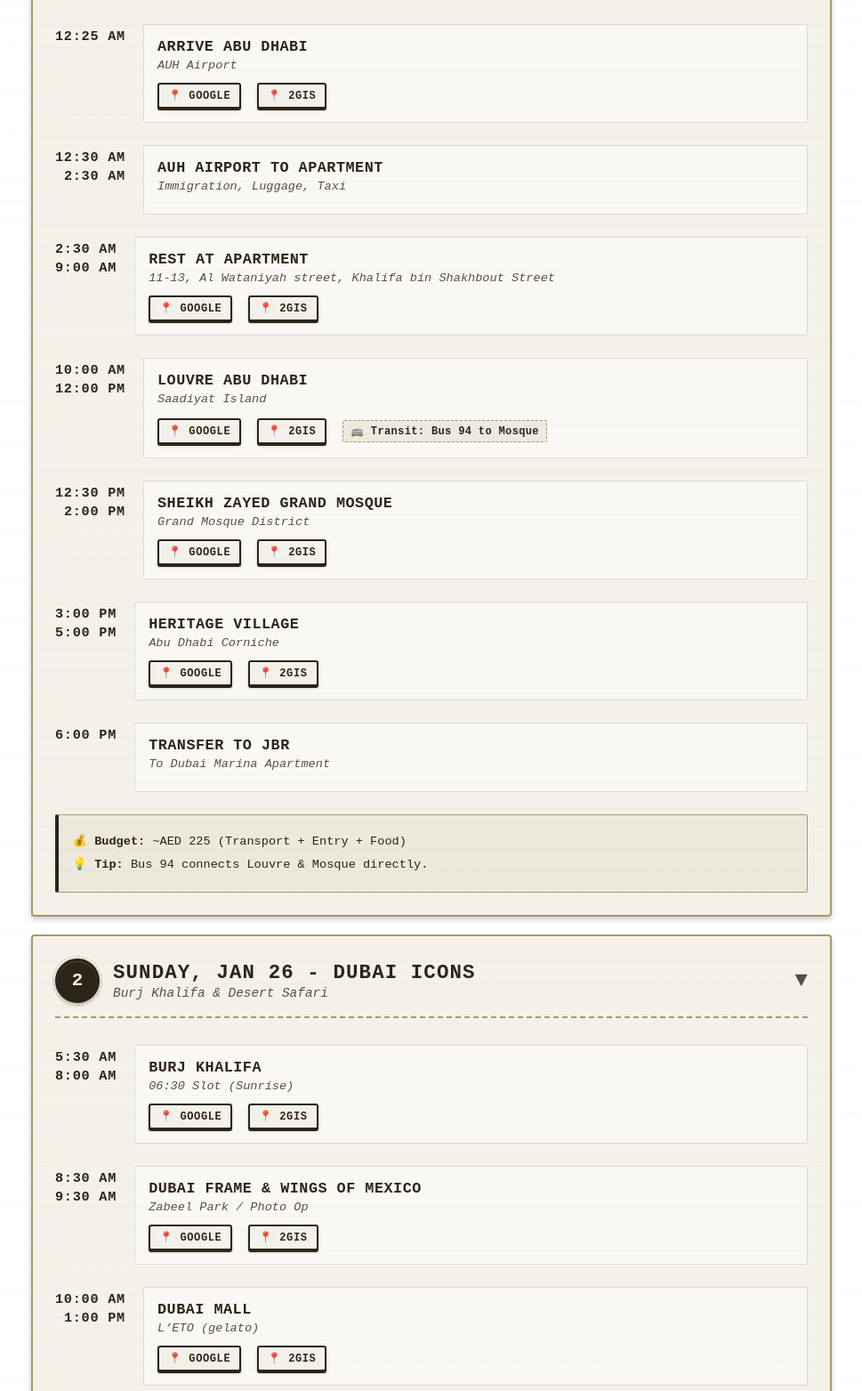
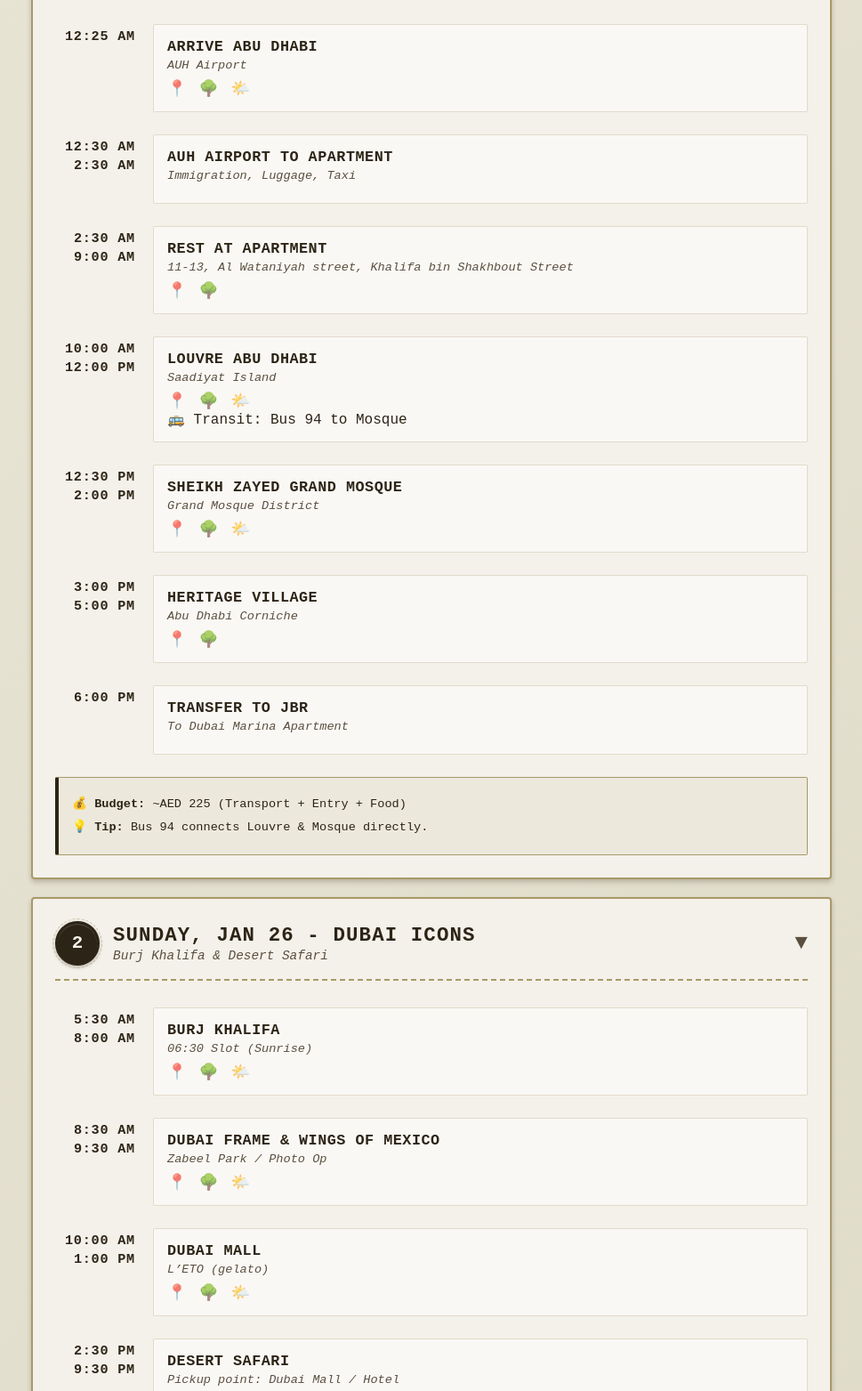
Before and after one commit to lazzyms/special-waffle, a website: page index.html in a window 1280 px wide. Shown: the part 268-1831 px from the top of the page at 89% size, without its empty margins (155-1124 px from the left). Drawn offline with Linux system fonts and the light colour scheme.

Commit message:
feat: update map button styles and add weather links for enhanced user navigation

```diff
--- a/index.html
+++ b/index.html
@@ -94,9 +94,11 @@
                         <span class="stop-name">Arrive Abu Dhabi</span>
                         <span class="stop-note">AUH Airport</span>
                         <a href="https://www.google.com/maps/search/?api=1&query=Abu+Dhabi+International+Airport"
-                            target="_blank" class="map-btn">📍 Google</a>
+                            target="_blank" class="map-btn">📍</a>
                         <a href="https://2gis.ae/dubai/search/Abu%20Dhabi%20International%20Airport" target="_blank"
-                            class="map-btn">📍 2GIS</a>
+                            class="map-btn">🌳</a>
+                        <a href="https://www.accuweather.com/en/ae/abu-dhabi/321626/weather-forecast/321626"
+                            target="_blank" class="map-btn">🌤️</a>
                     </div>
                 </div>
 
@@ -114,9 +116,9 @@
                         <span class="stop-name">Rest at Apartment</span>
                         <span class="stop-note">11-13, Al Wataniyah street, Khalifa bin Shakhbout Street</span>
                         <a href="https://www.google.com/maps/search/?api=1&query=Khalifa+bin+Shakhbout+Street+Abu+Dhabi"
-                            target="_blank" class="map-btn">📍 Google</a>
+                            target="_blank" class="map-btn">📍</a>
                         <a href="
-https://2gis.ae/dubai/geo/70030076151220306/54.363482,24.455676" target="_blank" class="map-btn">📍 2GIS</a>
+https://2gis.ae/dubai/geo/70030076151220306/54.363482,24.455676" target="_blank" class="map-btn">🌳</a>
                     </div>
                 </div>
 
@@ -126,9 +128,11 @@
                         <span class="stop-name">Louvre Abu Dhabi</span>
                         <span class="stop-note">Saadiyat Island</span>
                         <a href="https://www.google.com/maps/search/?api=1&query=Louvre+Abu+Dhabi" target="_blank"
-                            class="map-btn">📍 Google</a>
-                        <a href="https://2gis.ae/dubai/search/Louvre%20Abu%20Dhabi" target="_blank" class="map-btn">📍
-                            2GIS</a>
+                            class="map-btn">📍</a>
+                        <a href="https://2gis.ae/dubai/search/Louvre%20Abu%20Dhabi" target="_blank"
+                            class="map-btn">🌳</a>
+                        <a href="https://www.accuweather.com/en/ae/abu-dhabi/321626/weather-forecast/321626"
+                            target="_blank" class="map-btn">🌤️</a>
                         <div class="transit-badge">🚌 Transit: Bus 94 to Mosque</div>
                     </div>
                 </div>
@@ -139,9 +143,11 @@
                         <span class="stop-name">Sheikh Zayed Grand Mosque</span>
                         <span class="stop-note">Grand Mosque District</span>
                         <a href="https://www.google.com/maps/search/?api=1&query=Sheikh+Zayed+Grand+Mosque"
-                            target="_blank" class="map-btn">📍 Google</a>
+                            target="_blank" class="map-btn">📍</a>
                         <a href="https://2gis.ae/dubai/search/Sheikh%20Zayed%20Grand%20Mosque" target="_blank"
-                            class="map-btn">📍 2GIS</a>
+                            class="map-btn">🌳</a>
+                        <a href="https://www.accuweather.com/en/ae/abu-dhabi/321626/weather-forecast/321626"
+                            target="_blank" class="map-btn">🌤️</a>
                     </div>
                 </div>
 
@@ -151,9 +157,9 @@
                         <span class="stop-name">Heritage Village</span>
                         <span class="stop-note">Abu Dhabi Corniche</span>
                         <a href="https://www.google.com/maps/search/?api=1&query=Heritage+Village+Abu+Dhabi"
-                            target="_blank" class="map-btn">📍 Google</a>
+                            target="_blank" class="map-btn">📍</a>
                         <a href="https://2gis.ae/dubai/search/Heritage%20Village%20Abu%20Dhabi" target="_blank"
-                            class="map-btn">📍 2GIS</a>
+                            class="map-btn">🌳</a>
                     </div>
                 </div>
 
@@ -190,9 +196,10 @@
                         <span class="stop-name">Burj Khalifa</span>
                         <span class="stop-note">06:30 Slot (Sunrise)</span>
                         <a href="https://www.google.com/maps/search/?api=1&query=Burj+Khalifa" target="_blank"
-                            class="map-btn">📍 Google</a>
-                        <a href="https://2gis.ae/dubai/search/Burj%20Khalifa" target="_blank" class="map-btn">📍
-                            2GIS</a>
+                            class="map-btn">📍</a>
+                        <a href="https://2gis.ae/dubai/search/Burj%20Khalifa" target="_blank" class="map-btn">🌳</a>
+                        <a href="https://www.accuweather.com/en/ae/dubai/323091/weather-forecast/323091" target="_blank"
+                            class="map-btn">🌤️</a>
                     </div>
                 </div>
 
@@ -202,8 +209,10 @@
                         <span class="stop-name">Dubai Frame & Wings of Mexico</span>
                         <span class="stop-note">Zabeel Park / Photo Op</span>
                         <a href="https://www.google.com/maps/search/?api=1&query=Dubai+Frame" target="_blank"
-                            class="map-btn">📍 Google</a>
-                        <a href="https://2gis.ae/dubai/search/Dubai%20Frame" target="_blank" class="map-btn">📍 2GIS</a>
+                            class="map-btn">📍</a>
+                        <a href="https://2gis.ae/dubai/search/Dubai%20Frame" target="_blank" class="map-btn">🌳</a>
+                        <a href="https://www.accuweather.com/en/ae/dubai/323091/weather-forecast/323091" target="_blank"
+                            class="map-btn">🌤️</a>
                     </div>
                 </div>
 
@@ -212,10 +221,12 @@
                     <div class="content-col">
                         <span class="stop-name">Dubai Mall</span>
                         <span class="stop-note">L’ETO (gelato)</span>
+
                         <a href="https://www.google.com/maps/search/?api=1&query=The+Dubai+Mall" target="_blank"
-                            class="map-btn">📍 Google</a>
-                        <a href="https://2gis.ae/dubai/search/The%20Dubai%20Mall" target="_blank" class="map-btn">📍
-                            2GIS</a>
+                            class="map-btn">📍</a>
+                        <a href="https://2gis.ae/dubai/search/The%20Dubai%20Mall" target="_blank" class="map-btn">🌳</a>
+                        <a href="https://www.accuweather.com/en/ae/dubai/323091/weather-forecast/323091" target="_blank"
+                            class="map-btn">🌤️</a>
                     </div>
                 </div>
 
@@ -253,9 +264,9 @@
                         <span class="stop-name">Leisure & Pool</span>
                         <span class="stop-note">Marina Mall / Beach</span>
                         <a href="https://www.google.com/maps/search/?api=1&query=Marina+Beach+Dubai" target="_blank"
-                            class="map-btn">📍 Google</a>
-                        <a href="https://2gis.ae/dubai/search/Marina%20Beach%20Dubai" target="_blank" class="map-btn">📍
-                            2GIS</a>
+                            class="map-btn">📍</a>
+                        <a href="https://2gis.ae/dubai/search/Marina%20Beach%20Dubai" target="_blank"
+                            class="map-btn">🌳</a>
                     </div>
                 </div>
 
@@ -265,9 +276,11 @@
                         <span class="stop-name">The Green Planet</span>
                         <span class="stop-note">City Walk</span>
                         <a href="https://www.google.com/maps/search/?api=1&query=The+Green+Planet+Dubai" target="_blank"
-                            class="map-btn">📍 Google</a>
+                            class="map-btn">📍</a>
                         <a href="https://2gis.ae/dubai/search/The%20Green%20Planet%20Dubai" target="_blank"
-                            class="map-btn">📍 2GIS</a>
+                            class="map-btn">🌳</a>
+                        <a href="https://www.accuweather.com/en/ae/dubai/323091/weather-forecast/323091" target="_blank"
+                            class="map-btn">🌤️</a>
                     </div>
                 </div>
 
@@ -277,9 +290,9 @@
                         <span class="stop-name">City Walk & Emirates Mall</span>
                         <span class="stop-note">Lunch at Bikanerwala</span>
                         <a href="https://www.google.com/maps/search/?api=1&query=Mall+of+the+Emirates" target="_blank"
-                            class="map-btn">📍 Google</a>
+                            class="map-btn">📍</a>
                         <a href="https://2gis.ae/dubai/search/Mall%20of%20the%20Emirates" target="_blank"
-                            class="map-btn">📍 2GIS</a>
+                            class="map-btn">🌳</a>
                         <div class="transit-badge">🚇 Metro: Mall of the Emirates Stn</div>
                     </div>
                 </div>
@@ -290,9 +303,9 @@
                         <span class="stop-name">Ain Dubai</span>
                         <span class="stop-note">Bluewaters Island</span>
                         <a href="https://www.google.com/maps/search/?api=1&query=Bluewaters+Island" target="_blank"
-                            class="map-btn">📍 Google</a>
-                        <a href="https://2gis.ae/dubai/search/Bluewaters%20Island" target="_blank" class="map-btn">📍
-                            2GIS</a>
+                            class="map-btn">📍</a>
+                        <a href="https://2gis.ae/dubai/search/Bluewaters%20Island" target="_blank"
+                            class="map-btn">🌳</a>
                     </div>
                 </div>
             </div>
@@ -319,9 +332,9 @@
                         <span class="stop-name">Palm Jumeirah View</span>
                         <span class="stop-note">Monorail Ride</span>
                         <a href="https://www.google.com/maps/search/?api=1&query=Palm+Jumeirah+Monorail" target="_blank"
-                            class="map-btn">📍 Google</a>
+                            class="map-btn">📍</a>
                         <a href="https://2gis.ae/dubai/search/Palm%20Jumeirah%20Monorail" target="_blank"
-                            class="map-btn">📍 2GIS</a>
+                            class="map-btn">🌳</a>
                         <div class="transit-badge">🚋 Tram (Palm Jumeirah) → 🚝 Monorail (Gateway)</div>
                     </div>
                 </div>
@@ -340,9 +353,11 @@
                         <span class="stop-name">Aya Universe</span>
                         <span class="stop-note">Wafi City Mall</span>
                         <a href="https://www.google.com/maps/search/?api=1&query=Aya+Universe+Dubai" target="_blank"
-                            class="map-btn">📍 Google</a>
-                        <a href="https://2gis.ae/dubai/search/Aya%20Universe%20Dubai" target="_blank" class="map-btn">📍
-                            2GIS</a>
+                            class="map-btn">📍</a>
+                        <a href="https://2gis.ae/dubai/search/Aya%20Universe%20Dubai" target="_blank"
+                            class="map-btn">🌳</a>
+                        <a href="https://www.accuweather.com/en/ae/dubai/323091/weather-forecast/323091" target="_blank"
+                            class="map-btn">🌤️</a>
                         <div class="transit-badge">🚇 Metro: Dubai Healthcare City</div>
                     </div>
                 </div>
@@ -353,9 +368,11 @@
                         <span class="stop-name">Museum of the Future</span>
                         <span class="stop-note">Requires advance booking</span>
                         <a href="https://www.google.com/maps/search/?api=1&query=Museum+of+the+Future" target="_blank"
-                            class="map-btn">📍 Google</a>
+                            class="map-btn">📍</a>
                         <a href="https://2gis.ae/dubai/search/Museum%20of%20the%20Future" target="_blank"
-                            class="map-btn">📍 2GIS</a>
+                            class="map-btn">🌳</a>
+                        <a href="https://www.accuweather.com/en/ae/dubai/323091/weather-forecast/323091" target="_blank"
+                            class="map-btn">🌤️</a>
                         <div class="transit-badge">🚇 Metro: Emirates Towers</div>
                     </div>
                 </div>
@@ -366,9 +383,9 @@
                         <span class="stop-name">Dubai Fountain & Boardwalk</span>
                         <span class="stop-note">After MoF</span>
                         <a href="https://www.google.com/maps/search/?api=1&query=The+Dubai+Fountain" target="_blank"
-                            class="map-btn">📍 Google</a>
-                        <a href="https://2gis.ae/dubai/search/The%20Dubai%20Fountain" target="_blank" class="map-btn">📍
-                            2GIS</a>
+                            class="map-btn">📍</a>
+                        <a href="https://2gis.ae/dubai/search/The%20Dubai%20Fountain" target="_blank"
+                            class="map-btn">🌳</a>
                     </div>
                 </div>
             </div>
@@ -403,9 +420,11 @@
                         <span class="stop-name">Global Village</span>
                         <span class="stop-note">Jordan Food, Luqaimat</span>
                         <a href="https://www.google.com/maps/search/?api=1&query=Global+Village+Dubai" target="_blank"
-                            class="map-btn">📍 Google</a>
+                            class="map-btn">📍</a>
                         <a href="https://2gis.ae/dubai/search/Global%20Village%20Dubai" target="_blank"
-                            class="map-btn">📍 2GIS</a>
+                            class="map-btn">🌳</a>
+                        <a href="https://www.accuweather.com/en/ae/dubai/323091/weather-forecast/323091" target="_blank"
+                            class="map-btn">🌤️</a>
                         <div class="transit-badge">🚌 Bus 106 from Mall of Emirates</div>
                     </div>
                 </div>
@@ -433,9 +452,11 @@
                         <span class="stop-name">Dubai Dolphinarium</span>
                         <span class="stop-note">Creek Park</span>
                         <a href="https://www.google.com/maps/search/?api=1&query=Dubai+Dolphinarium" target="_blank"
-                            class="map-btn">📍 Google</a>
-                        <a href="https://2gis.ae/dubai/search/Dubai%20Dolphinarium" target="_blank" class="map-btn">📍
-                            2GIS</a>
+                            class="map-btn">📍</a>
+                        <a href="https://2gis.ae/dubai/search/Dubai%20Dolphinarium" target="_blank"
+                            class="map-btn">🌳</a>
+                        <a href="https://www.accuweather.com/en/ae/dubai/323091/weather-forecast/323091" target="_blank"
+                            class="map-btn">🌤️</a>
                         <div class="transit-badge">🚇 Metro: Dubai Healthcare City</div>
                     </div>
                 </div>
@@ -446,9 +467,9 @@
                         <span class="stop-name">Museum of Illusions</span>
                         <span class="stop-note">Al Seef Area</span>
                         <a href="https://www.google.com/maps/search/?api=1&query=Museum+of+Illusions+Dubai"
-                            target="_blank" class="map-btn">📍 Google</a>
+                            target="_blank" class="map-btn">📍</a>
                         <a href="https://2gis.ae/dubai/search/Museum%20of%20Illusions%20Dubai" target="_blank"
-                            class="map-btn">📍 2GIS</a>
+                            class="map-btn">🌳</a>
                     </div>
                 </div>
 
@@ -458,9 +479,9 @@
                         <span class="stop-name">Al Fahidi & Lunch</span>
                         <span class="stop-note">Al Khayma Heritage Restaurant</span>
                         <a href="https://www.google.com/maps/search/?api=1&query=Al+Khayma+Heritage+Restaurant"
-                            target="_blank" class="map-btn">📍 Google</a>
+                            target="_blank" class="map-btn">📍</a>
                         <a href="https://2gis.ae/dubai/search/Al%20Khayma%20Heritage%20Restaurant" target="_blank"
-                            class="map-btn">📍 2GIS</a>
+                            class="map-btn">🌳</a>
                     </div>
                 </div>
 
@@ -470,9 +491,9 @@
                         <span class="stop-name">Souks & 3 AED Store</span>
                         <span class="stop-note">Gold/Spice Souks, Waterfront Market</span>
                         <a href="https://www.google.com/maps/search/?api=1&query=Dubai+Gold+Souk" target="_blank"
-                            class="map-btn">📍 Google</a>
-                        <a href="https://2gis.ae/dubai/search/Dubai%20Gold%20Souk" target="_blank" class="map-btn">📍
-                            2GIS</a>
+                            class="map-btn">📍</a>
+                        <a href="https://2gis.ae/dubai/search/Dubai%20Gold%20Souk" target="_blank"
+                            class="map-btn">🌳</a>
                         <div class="transit-badge">🛶 Abra Crossing (1 AED)</div>
                     </div>
                 </div>
@@ -483,9 +504,8 @@
                         <span class="stop-name">Al Seef</span>
                         <span class="stop-note">Old World Charm</span>
                         <a href="https://www.google.com/maps/search/?api=1&query=Al+Seef+Dubai" target="_blank"
-                            class="map-btn">📍 Google</a>
-                        <a href="https://2gis.ae/dubai/search/Al%20Seef%20Dubai" target="_blank" class="map-btn">📍
-                            2GIS</a>
+                            class="map-btn">📍</a>
+                        <a href="https://2gis.ae/dubai/search/Al%20Seef%20Dubai" target="_blank" class="map-btn">🌳</a>
                     </div>
                 </div>
             </div>
@@ -520,9 +540,9 @@
                         <span class="stop-name">Malls Tour</span>
                         <span class="stop-note">Ibn Battuta + Outlet Village + Marina Mall</span>
                         <a href="https://www.google.com/maps/search/?api=1&query=Ibn+Battuta+Mall" target="_blank"
-                            class="map-btn">📍 Google</a>
-                        <a href="https://2gis.ae/dubai/search/Ibn%20Battuta%20Mall" target="_blank" class="map-btn">📍
-                            2GIS</a>
+                            class="map-btn">📍</a>
+                        <a href="https://2gis.ae/dubai/search/Ibn%20Battuta%20Mall" target="_blank"
+                            class="map-btn">🌳</a>
                         <div class="transit-badge">🚇 Metro: Ibn Battuta Stn</div>
                     </div>
                 </div>
@@ -541,9 +561,9 @@
                         <span class="stop-name">Madame Tussauds or Bluewaters</span>
                         <span class="stop-note">Bluewaters Island</span>
                         <a href="https://www.google.com/maps/search/?api=1&query=Madame+Tussauds+Dubai" target="_blank"
-                            class="map-btn">📍 Google</a>
+                            class="map-btn">📍</a>
                         <a href="https://2gis.ae/dubai/search/Madame%20Tussauds%20Dubai" target="_blank"
-                            class="map-btn">📍 2GIS</a>
+                            class="map-btn">🌳</a>
                     </div>
                 </div>
 
@@ -553,9 +573,9 @@
                         <span class="stop-name">Departure - DXB Terminal 1</span>
                         <span class="stop-note">Flight Time: 05:15 AM</span>
                         <a href="https://www.google.com/maps/search/?api=1&query=Dubai+International+Airport+Terminal+1"
-                            target="_blank" class="map-btn">📍 Google</a>
+                            target="_blank" class="map-btn">📍</a>
                         <a href="https://2gis.ae/dubai/search/Dubai%20International%20Airport%20Terminal%201"
-                            target="_blank" class="map-btn">📍 2GIS</a>
+                            target="_blank" class="map-btn">🌳</a>
                     </div>
                 </div>
             </div>
--- a/styles.css
+++ b/styles.css
@@ -63,13 +63,6 @@
   min-height: 100vh;
   padding: 20px;
   color: var(--text-primary);
-  background-image: repeating-linear-gradient(
-    0deg,
-    rgba(168, 153, 104, 0.03) 0px,
-    rgba(168, 153, 104, 0.03) 1px,
-    transparent 1px,
-    transparent 25px
-  );
 }
 
 .container {
@@ -113,21 +106,7 @@
 }
 
 .day-card::before {
-  content: "";
-  position: absolute;
-  top: 0;
-  left: 0;
-  right: 0;
-  bottom: 0;
-  background: repeating-linear-gradient(
-    0deg,
-    transparent,
-    transparent 24px,
-    rgba(168, 153, 104, 0.05) 24px,
-    rgba(168, 153, 104, 0.05) 25px
-  );
-  pointer-events: none;
-  border-radius: 4px;
+  content: none;
 }
 
 .day-header {
@@ -200,7 +179,7 @@
 
 .stop {
   display: grid;
-  grid-template-columns: min-content 1fr;
+  grid-template-columns: 90px 1fr;
   gap: 20px;
   margin-bottom: 25px;
 }
@@ -272,49 +251,33 @@
 
 /* Map Button */
 .map-btn {
-  display: inline-flex;
-  align-items: center;
-  background: var(--paper-bg);
-  color: var(--text-primary);
+  display: inline-block;
   text-decoration: none;
-  font-size: 0.75em;
-  font-weight: bold;
-  padding: 5px 10px;
-  border: 2px solid var(--text-primary);
-  border-radius: 3px;
-  transition: all 0.15s;
-  margin-right: 8px;
-  margin-top: 4px;
-  text-transform: uppercase;
-  letter-spacing: 0.05em;
-  box-shadow:
-    0 2px 0 var(--text-primary),
-    0 2px 3px rgba(44, 36, 22, 0.3);
+  font-size: 1.1em;
+  margin-right: 4px;
+  opacity: 0.7;
+  transition: opacity 0.2s, transform 0.1s;
 }
 
 .map-btn:hover {
-  transform: translateY(1px);
-  box-shadow:
-    0 1px 0 var(--text-primary),
-    0 1px 2px rgba(44, 36, 22, 0.3);
+  opacity: 1;
+  transform: scale(1.15);
 }
 
-.map-btn:active {
-  transform: translateY(2px);
-  box-shadow:
-    0 0 0 var(--text-primary),
-    0 0 1px rgba(44, 36, 22, 0.3);
+.map-btn:visited {
+  text-decoration: none;
+  color: inherit;
 }
 
-/* Transit Badge */
-.transit-badge {
-  display: inline-block;
-  background: rgba(168, 153, 104, 0.15);
-  color: var(--text-primary);
+/* Transit Badge */08);
+  color: var(--text-secondary);
   font-size: 0.75em;
-  padding: 4px 8px;
-  border: 1px dashed var(--border-color);
-  border-radius: 2px;
+  padding: 3px 6px;
+  border-left: 2px solid var(--border-color);
+  border-radius: 0;
+  margin-top: 6px;
+  font-weight: normal;
+  letter-spacing: 0.01
   margin-top: 8px;
   font-weight: bold;
   letter-spacing: 0.03em;
@@ -518,7 +481,7 @@
   }
 
   .stop {
-    grid-template-columns: min-content 1fr;
+    grid-template-columns: 80px 1fr;
     gap: 15px;
   }
 
@@ -527,11 +490,7 @@
   }
 
   .map-btn {
-    font-size: 0.65em;
-    padding: 4px 7px;
+    font-size: 1.3em;
     margin-right: 5px;
-    margin-top: 3px;
-    letter-spacing: 0.02em;
-    border-width: 1.5px;
   }
 }
```
